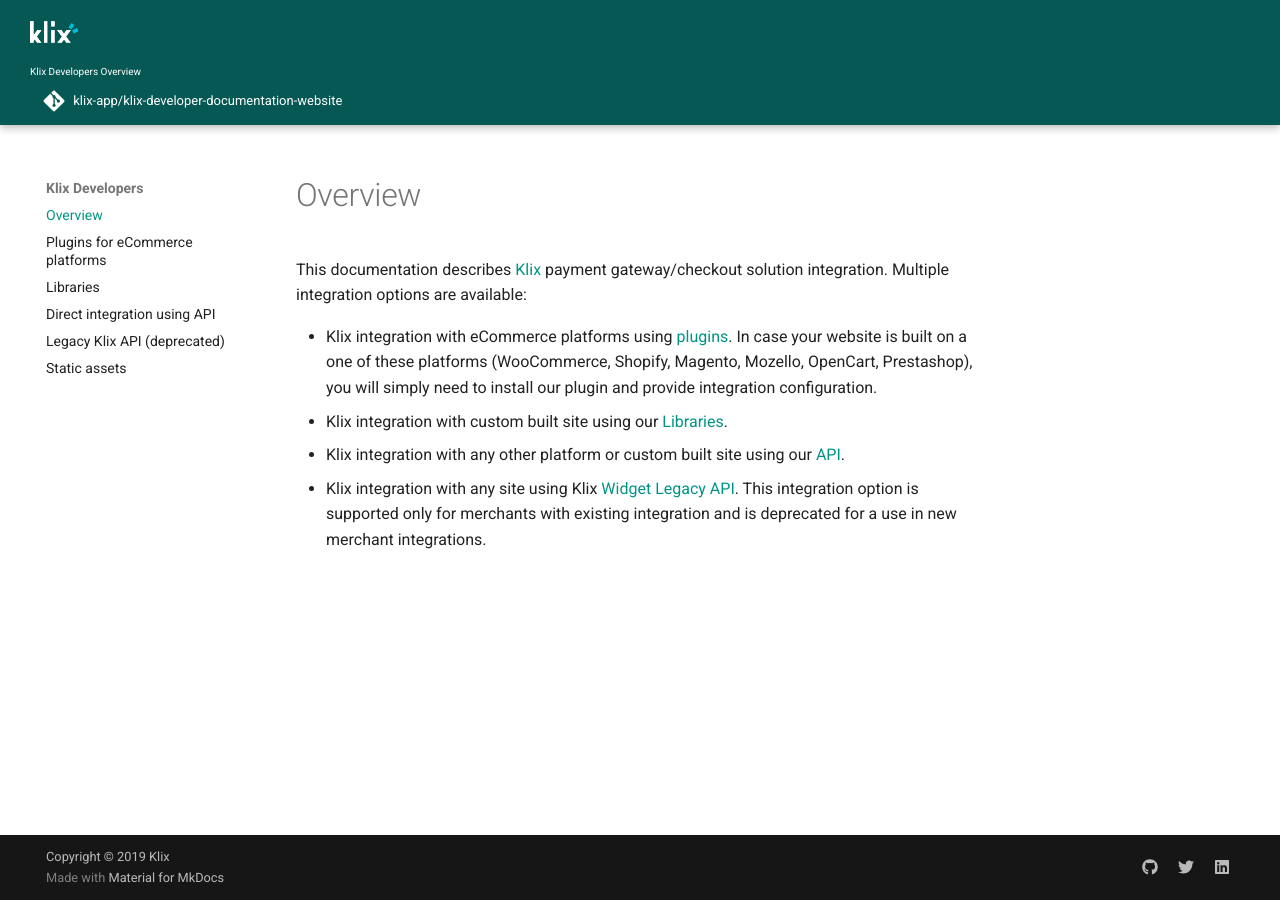
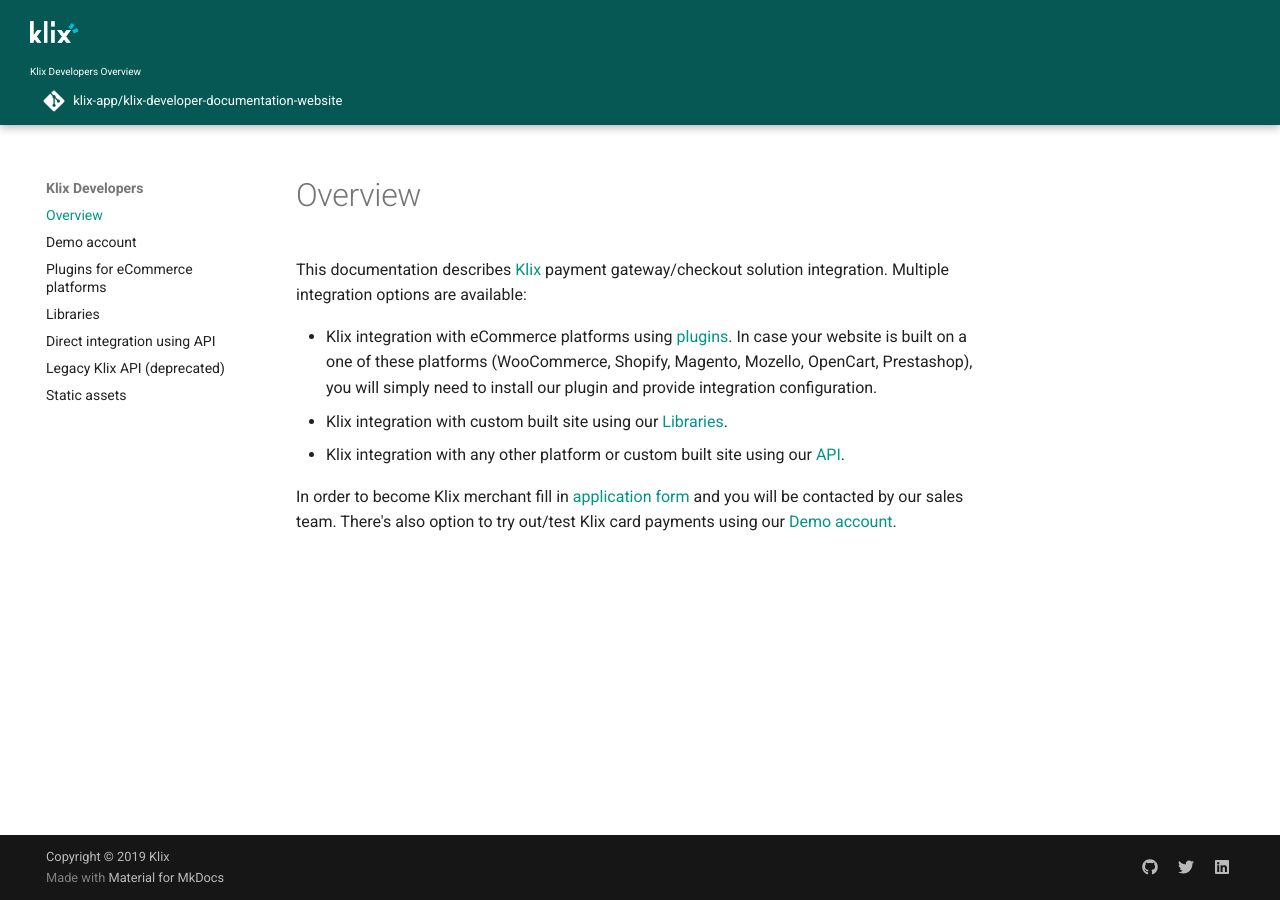
Before and after one commit to klix-app/klix-developer-documentation-website, an MkDocs documentation site: the page built from docs/index.md, in a window 1280 px wide. Built offline with MkDocs 1.6.1 and Material for MkDocs 9.7.7, drawn with Linux system fonts in a browser that asks for light colours; a script that is not in the unit is left out; comment, search, counter and statistics services are not loaded.

Commit message:
Add demo account API credentials section

```diff
--- a/docs/index.md
+++ b/docs/index.md
@@ -5,4 +5,5 @@
 * Klix integration with eCommerce platforms using [plugins](/../plugins-for-ecommerce-platforms). In case your website is built on a one of these platforms (WooCommerce, Shopify, Magento, Mozello, OpenCart, Prestashop), you will simply need to install our plugin and provide integration configuration.
 * Klix integration with custom built site using our [Libraries](/../libraries).
 * Klix integration with any other platform or custom built site using our [API](/../api).
-* Klix integration with any site using Klix [Widget Legacy API](/../widget-api). This integration option is supported only for merchants with existing integration and is deprecated for a use in new merchant integrations.
+
+In order to become Klix merchant fill in [application form](https://www.citadele.lv/lv/business/e-commerce/apply/) and you will be contacted by our sales team. There's also option to try out/test Klix card payments using our [Demo account](/../demo-account).
--- a/mkdocs.yml
+++ b/mkdocs.yml
@@ -35,6 +35,7 @@
 # Page tree
 nav:
   - Overview: index.md
+  - Demo account: demo-account.md
   - Plugins for eCommerce platforms: plugins-for-ecommerce-platforms.md
   - Libraries: libraries.md
   - Direct integration using API: api.md
```
Also changed, not shown: docs/plugins-for-ecommerce-platforms.md (+2 -0 lines).
